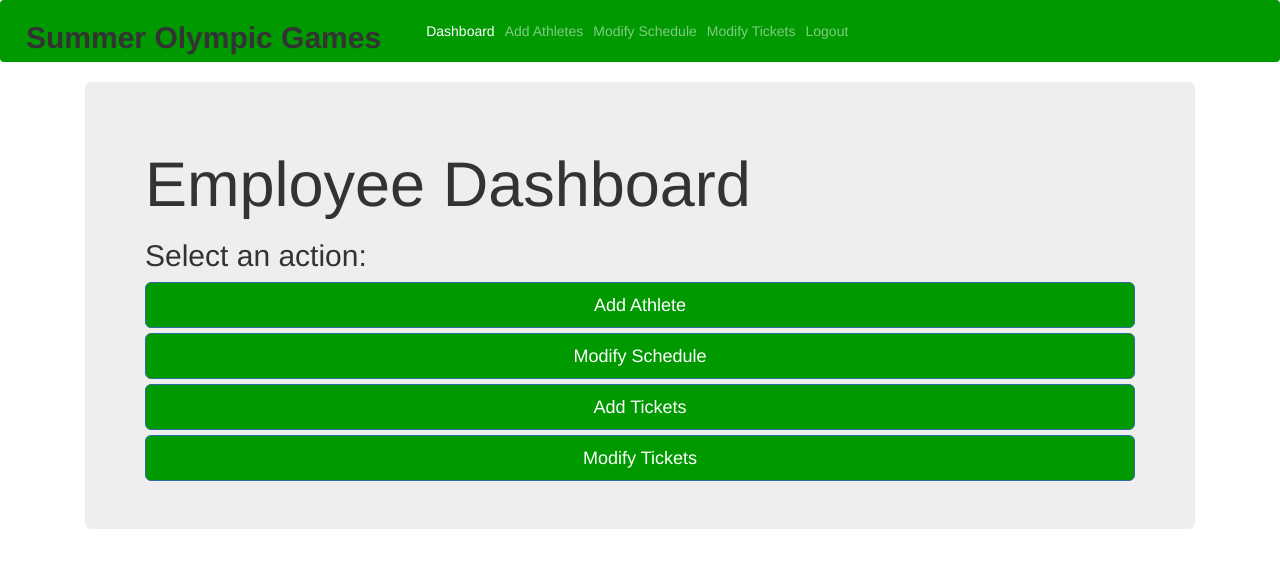
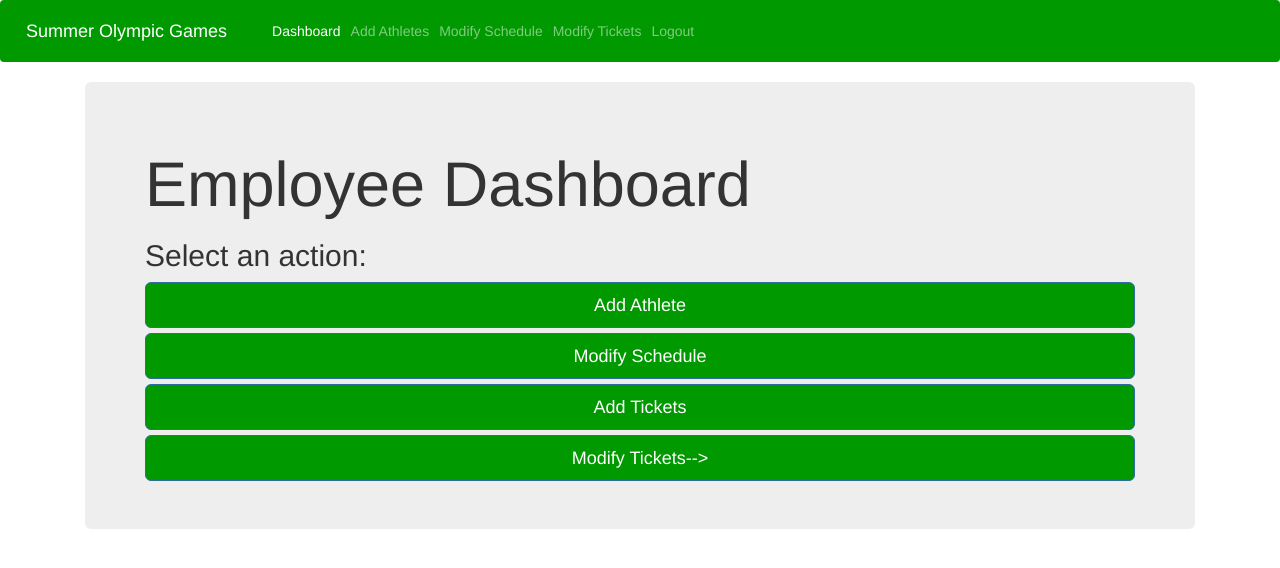
Before and after one commit to TKTrader/SOG2, a PHP site: page /EmployeeInterface/employeeIndex.php in a window 1280 px wide. Shown: the top 568 px of the page. Run offline with PHP 8.4, Linux system fonts and the light colour scheme; some libraries are stand-ins or nearby versions.

Commit message:
fixed color of nav bar title and some size issues, still a bug with the stylesheet on this page but it's a default bootstrap file and can't edit that

```diff
--- a/EmployeeInterface/addAthletes.php
+++ b/EmployeeInterface/addAthletes.php
@@ -3,7 +3,7 @@ require 'employeeHeader.php';
 ?>
 
 <nav class="navbar navbar-expand-lg navbar-dark" style="background-color: #009900;">
-  <a class="navbar-brand navbar-dark">Summer Olympic Games</a>
+  <a class="navbar-brand navbar-dark"><font color="white">Summer Olympic Games</font></a>
   <button class="navbar-toggler" type="button" data-toggle="collapse" data-target="#navbarNavAltMarkup" aria-controls="navbarNavAltMarkup" aria-expanded="false" aria-label="Toggle navigation">
     <span class="navbar-toggler-icon"></span>
   </button>
--- a/EmployeeInterface/employeeIndex.php
+++ b/EmployeeInterface/employeeIndex.php
@@ -12,15 +12,16 @@ require 'employeeHeader.php';
 6) color scheme suggested only-->
 
 <nav class="navbar navbar-expand-lg navbar-dark" style="background-color: #009900;">
-  <a class="navbar-brand navbar-dark"><span class="h2"><p class="font-weight-bold">Summer Olympic Games</p></span></a>
-  <button class="navbar-toggler" type="button" data-toggle="collapse" data-target="#navbarNavAltMarkup" aria-controls="navbarNavAltMarkup" aria-expanded="false" aria-label="Toggle navigation">
+<!--  <a class="navbar-brand navbar-dark"><span class="h2"><p class="font-weight-bold"><font color="white">Summer Olympic Games</font></p></span></a> Extra formatting not needed-->
+<a class="navbar-brand navbar-dark"><font color="white">Summer Olympic Games</font></a>
+<button class="navbar-toggler" type="button" data-toggle="collapse" data-target="#navbarNavAltMarkup" aria-controls="navbarNavAltMarkup" aria-expanded="false" aria-label="Toggle navigation">
     <span class="navbar-toggler-icon"></span>
   </button>
   <div class="collapse navbar-collapse" id="navbarNavAltMarkup">
     <div class="navbar-nav">
       <a class="nav-item nav-link active" href="employeeIndex.php">Dashboard<span class="sr-only">(current)</span></a>
       <a class="nav-item nav-link" href="addAthletes.php">Add Athletes</a>
-      <a class="nav-item nav-link" href="modifySchedule.php">Modify Schedule</a>
+      <a class="nav-item nav-link" href="manageSchedule.php">Modify Schedule</a>
       <a class="nav-item nav-link" href="modifyTickets.php">Modify Tickets</a>
       <a class="nav-item nav-link" href="logout.php"> Logout</a></li>
     </div>
@@ -43,8 +44,9 @@ require 'employeeHeader.php';
         <a class="btn btn-primary btn-lg btn-block" href="addAthletes.php" style="background-color: #009900;">Add Athlete</button>
         <a class="btn btn-primary btn-lg btn-block" href="modifySchedule.php" style="background-color: #009900;">Modify Schedule</button>
         <a class="btn btn-primary btn-lg btn-block" href="manageSchedule.php" style="background-color: #009900;">Add Tickets</button>
-        <a class="btn btn-primary btn-lg btn-block" href="modifyTickets.php" style="background-color: #009900;">Modify Tickets</button>
-    <!-- </div>
-</div> -->
+        <a class="btn btn-primary btn-lg btn-block" href="modifyTickets.php" style="background-color: #009900;">Modify Tickets</button>-->
+<!--     </div>
+</div>-->
 <!-- Above  div close is creating GUI issues, not sure why? -->
+<!--The problem is in the style sheet-->
 </body>
--- a/EmployeeInterface/manageSchedule.php
+++ b/EmployeeInterface/manageSchedule.php
@@ -10,7 +10,7 @@ if ($access != 'E'){
 ?>
 
 <nav class="navbar navbar-expand-lg navbar-dark" style="background-color: #009900;">
-  <a class="navbar-brand navbar-dark">Summer Olympic Games</a>
+  <a class="navbar-brand navbar-dark"><font color="white">Summer Olympic Games</font></a>
   <button class="navbar-toggler" type="button" data-toggle="collapse" data-target="#navbarNavAltMarkup" aria-controls="navbarNavAltMarkup" aria-expanded="false" aria-label="Toggle navigation">
     <span class="navbar-toggler-icon"></span>
   </button>
@@ -18,7 +18,7 @@ if ($access != 'E'){
     <div class="navbar-nav">
       <a class="nav-item nav-link" href="employeeIndex.php">Dashboard<span class="sr-only">(current)</span></a>
       <a class="nav-item nav-link" href="addAthletes.php">Add Athletes</a>
-      <a class="nav-item nav-link active" href="modifySchedule.php">Modify Schedule</a>
+      <a class="nav-item nav-link active" href="manageSchedule.php">Modify Schedule</a>
       <a class="nav-item nav-link" href="modifyTickets.php">Modify Tickets</a>
       <a class="nav-item nav-link" href="logout.php"> Logout</a></li>
     </div>
--- a/EmployeeInterface/modifyTickets.php
+++ b/EmployeeInterface/modifyTickets.php
@@ -3,7 +3,7 @@ require 'employeeHeader.php';
 ?>
 
 <nav class="navbar navbar-expand-lg navbar-dark" style="background-color: #009900;">
-  <a class="navbar-brand navbar-dark">Summer Olympic Games</a>
+  <a class="navbar-brand navbar-dark"><font color="white">Summer Olympic Games</font></a>
   <button class="navbar-toggler" type="button" data-toggle="collapse" data-target="#navbarNavAltMarkup" aria-controls="navbarNavAltMarkup" aria-expanded="false" aria-label="Toggle navigation">
     <span class="navbar-toggler-icon"></span>
   </button>
```
Also changed, not shown: ourStyle2.css (line endings or trailing spaces).
